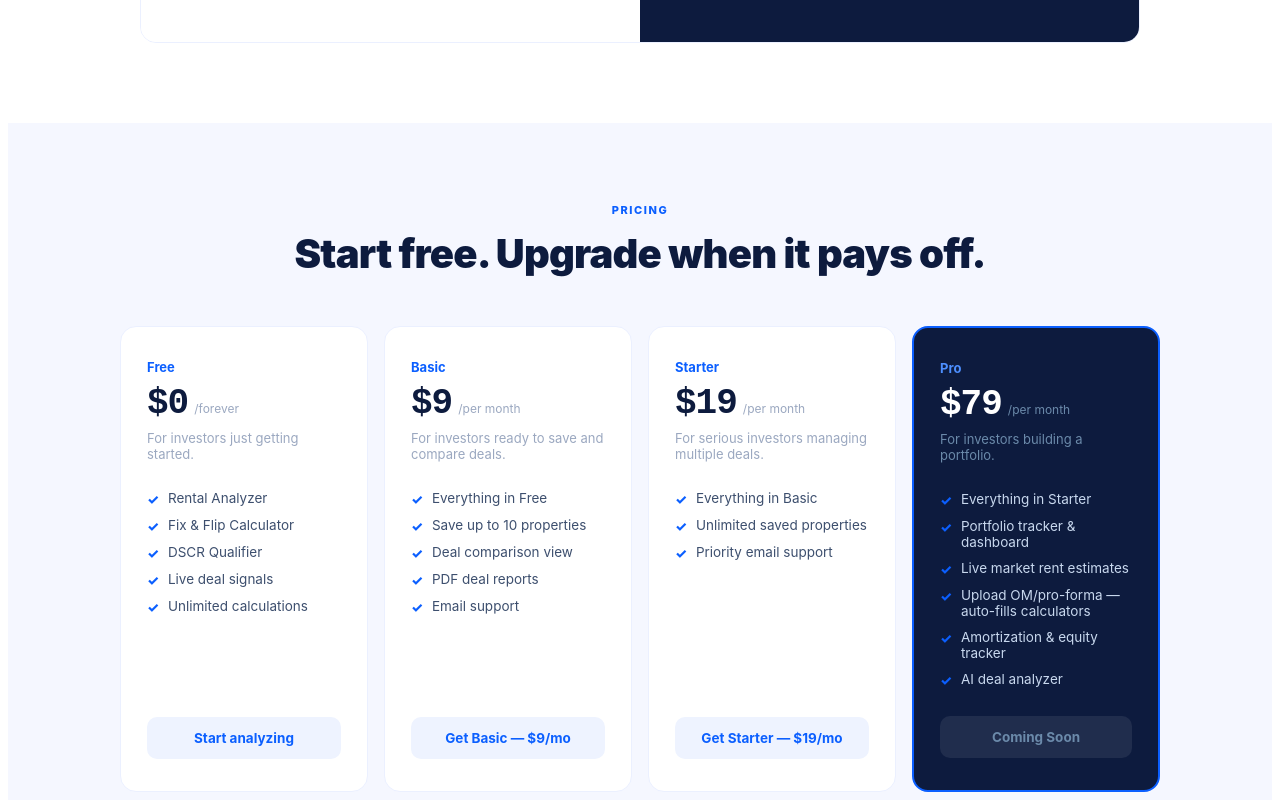
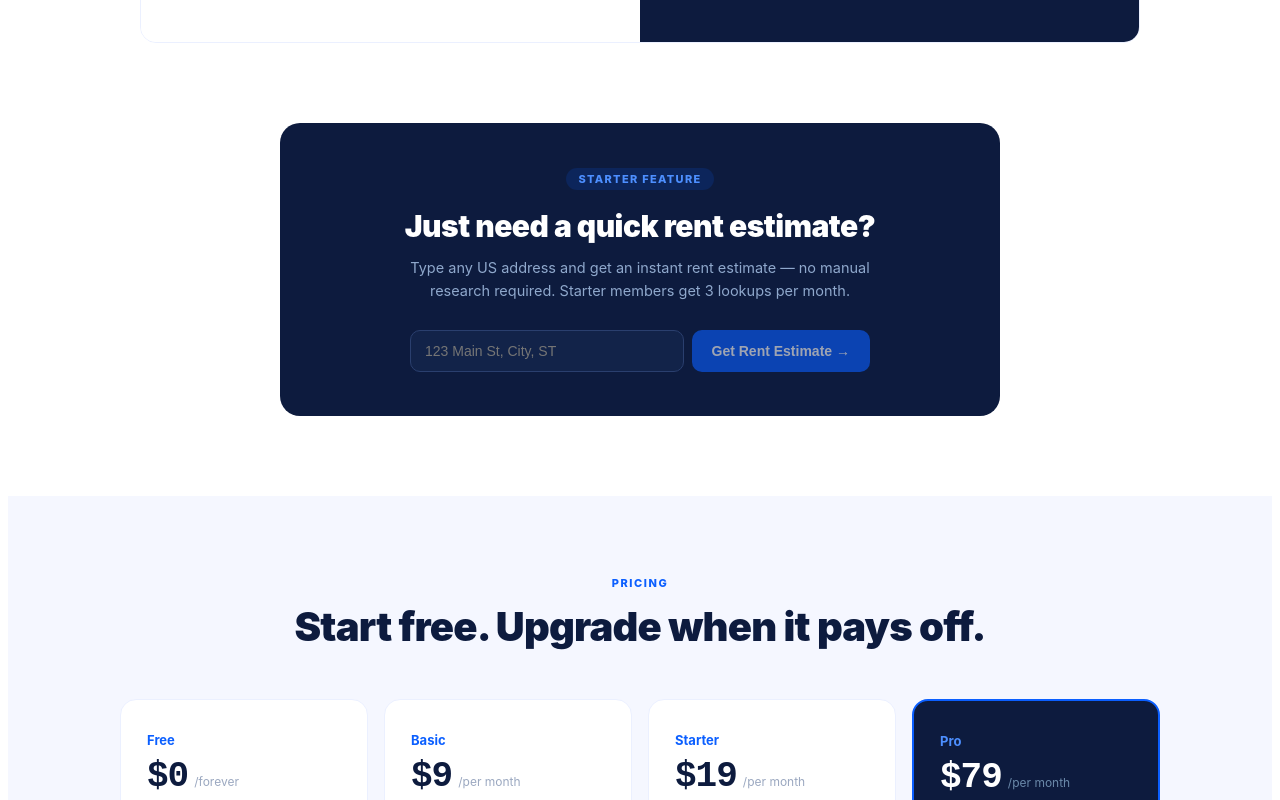
Before and after one commit to zannettidigitalassets-spec/spreadrun, a React (Vite) app: page / in a window 1280 px wide. Shown: the part 2040-2840 px from the top of the page. Built offline with nearby package versions, Linux system fonts and the light colour scheme.

Commit message:
Update Landing.jsx

```diff
--- a/src/Landing.jsx
+++ b/src/Landing.jsx
@@ -91,6 +91,7 @@ const PRICING = [
     features: [
       "Everything in Basic",
       "Unlimited saved properties",
+      "3 rent lookups/month by address",
       "Priority email support",
     ],
     cta: "Get Starter — $19/mo",
@@ -166,6 +167,51 @@ export default function Landing() {
   const [showPHBanner, setShowPHBanner] = useState(true);
   const { user, loading } = useAuth();
   const { isStarter } = useSubscription(user);
+  const [lookupAddress, setLookupAddress] = useState("");
+  const [lookupStatus, setLookupStatus] = useState("idle"); // idle | loading | success | error | limit | upgrade
+  const [lookupResult, setLookupResult] = useState(null);
+  const [lookupErrorMsg, setLookupErrorMsg] = useState("");
+
+  const handleHomeRentLookup = async () => {
+    if (!user) {
+      setLookupStatus("upgrade");
+      return;
+    }
+    if (!isStarter) {
+      setLookupStatus("upgrade");
+      return;
+    }
+    if (!lookupAddress.trim()) return;
+
+    setLookupStatus("loading");
+    setLookupErrorMsg("");
+
+    try {
+      const res = await fetch("/api/rent-estimate", {
+        method: "POST",
+        headers: { "Content-Type": "application/json" },
+        body: JSON.stringify({ address: lookupAddress.trim(), userId: user.id }),
+      });
+      const data = await res.json();
+
+      if (!res.ok) {
+        if (data.error === "limit_reached") {
+          setLookupStatus("limit");
+        } else {
+          setLookupErrorMsg(data.message || "Couldn't find rent data for that address.");
+          setLookupStatus("error");
+        }
+        return;
+      }
+
+      setLookupResult(data);
+      setLookupStatus("success");
+    } catch (err) {
+      console.error("Home rent lookup failed:", err);
+      setLookupErrorMsg("Something went wrong. Please try again.");
+      setLookupStatus("error");
+    }
+  };
 
   useEffect(() => {
     setPageMeta(PAGE_META.home.title, PAGE_META.home.description);
@@ -454,6 +500,100 @@ export default function Landing() {
         </div>
       </section>
 
+      {/* RENT LOOKUP */}
+      <section style={{ padding: "0 24px 80px", maxWidth: 720, margin: "0 auto" }}>
+        <div style={{
+          background: "#0D1B3E", borderRadius: 20, padding: "44px 36px",
+          textAlign: "center", position: "relative", overflow: "hidden",
+        }}>
+          <div style={{
+            display: "inline-block", fontSize: 11, fontWeight: 800,
+            letterSpacing: "0.12em", textTransform: "uppercase",
+            color: "#4D8FFF", background: "rgba(11,95,255,0.15)",
+            padding: "4px 12px", borderRadius: 99, marginBottom: 18,
+          }}>Starter Feature</div>
+          <h2 style={{ fontSize: "clamp(22px, 3vw, 30px)", fontWeight: 900, color: "#fff", letterSpacing: "-0.5px", margin: "0 0 12px" }}>
+            Just need a quick rent estimate?
+          </h2>
+          <p style={{ fontSize: 14.5, color: "#8FA8CC", maxWidth: 460, margin: "0 auto 28px", lineHeight: 1.6 }}>
+            Type any US address and get an instant rent estimate — no manual research required. Starter members get 3 lookups per month.
+          </p>
+
+          <div style={{ display: "flex", gap: 8, flexWrap: "wrap", justifyContent: "center", maxWidth: 460, margin: "0 auto" }}>
+            <input
+              type="text"
+              value={lookupAddress}
+              onChange={(e) => setLookupAddress(e.target.value)}
+              placeholder="123 Main St, City, ST"
+              onKeyDown={(e) => e.key === "Enter" && handleHomeRentLookup()}
+              style={{
+                flex: 1, minWidth: 200, padding: "12px 14px",
+                border: "1.5px solid #2A3F6E", borderRadius: 10, fontSize: 14,
+                outline: "none", boxSizing: "border-box", background: "#122349", color: "#fff",
+              }}
+            />
+            <button
+              onClick={handleHomeRentLookup}
+              disabled={lookupStatus === "loading" || !lookupAddress.trim()}
+              style={{
+                background: "#0B5FFF", color: "#fff", border: "none", borderRadius: 10,
+                padding: "12px 20px", fontSize: 14, fontWeight: 700,
+                cursor: lookupStatus === "loading" ? "default" : "pointer",
+                opacity: lookupStatus === "loading" || !lookupAddress.trim() ? 0.6 : 1, whiteSpace: "nowrap",
+              }}
+            >
+              {lookupStatus === "loading" ? "Looking up..." : "Get Rent Estimate →"}
+            </button>
+          </div>
+
+          {lookupStatus === "success" && lookupResult && (
+            <div style={{
+              marginTop: 20, background: "rgba(0,182,122,0.12)", border: "1px solid rgba(0,182,122,0.3)",
+              borderRadius: 12, padding: "16px 20px", maxWidth: 460, margin: "20px auto 0",
+            }}>
+              <div style={{ fontSize: 12, color: "#7EDCB8", fontWeight: 700, marginBottom: 4 }}>ESTIMATED MONTHLY RENT</div>
+              <div style={{ fontSize: 28, fontWeight: 900, color: "#fff", fontFamily: "'IBM Plex Mono', monospace" }}>
+                ${Math.round(lookupResult.rent).toLocaleString()}
+              </div>
+              {lookupResult.rentRangeLow && lookupResult.rentRangeHigh && (
+                <div style={{ fontSize: 12.5, color: "#8FA8CC", marginTop: 4 }}>
+                  Range: ${Math.round(lookupResult.rentRangeLow).toLocaleString()} – ${Math.round(lookupResult.rentRangeHigh).toLocaleString()}
+                </div>
+              )}
+              <div style={{ fontSize: 11.5, color: "#6B8AAA", marginTop: 8 }}>
+                {lookupResult.lookupsRemaining} lookup{lookupResult.lookupsRemaining === 1 ? "" : "s"} remaining this month
+              </div>
+            </div>
+          )}
+
+          {lookupStatus === "error" && (
+            <div style={{ marginTop: 14, fontSize: 13, color: "#FF9B9B" }}>{lookupErrorMsg}</div>
+          )}
+
+          {lookupStatus === "limit" && (
+            <div style={{ marginTop: 14, fontSize: 13, color: "#8FA8CC" }}>
+              You've used your 3 free rent lookups this month. More coming soon.
+            </div>
+          )}
+
+          {lookupStatus === "upgrade" && (
+            <div style={{
+              marginTop: 20, display: "flex", alignItems: "center", justifyContent: "center", gap: 10,
+              flexWrap: "wrap",
+            }}>
+              <span style={{ fontSize: 13, color: "#8FA8CC" }}>
+                {user ? "This is a Starter feature." : "Sign in and upgrade to Starter to use this."}
+              </span>
+              <a href="/app" style={{
+                fontSize: 13, fontWeight: 800, color: "#4D8FFF", textDecoration: "underline",
+              }}>
+                {user ? "Upgrade for $19/mo →" : "Sign In →"}
+              </a>
+            </div>
+          )}
+        </div>
+      </section>
+
       {/* PRICING */}
       <section id="pricing" style={{ background: "#F5F7FF", padding: "80px 24px" }}>
         <div style={{ maxWidth: 1040, margin: "0 auto" }}>
```
